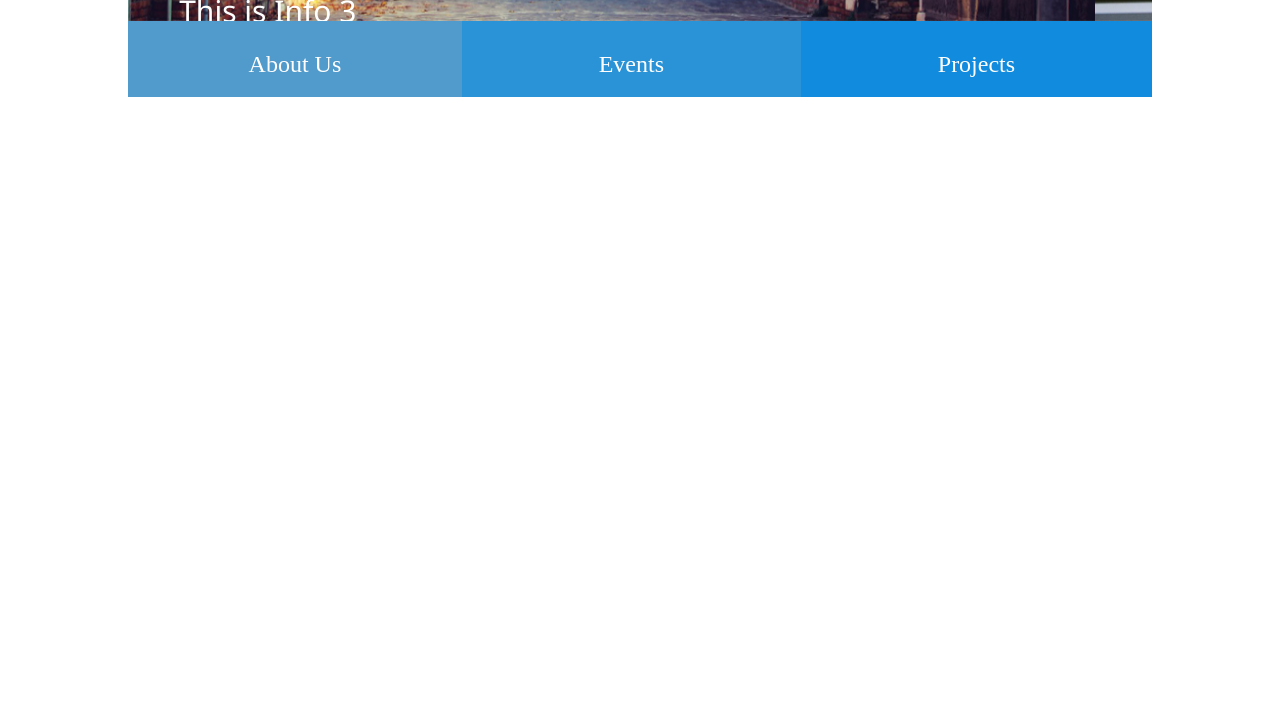
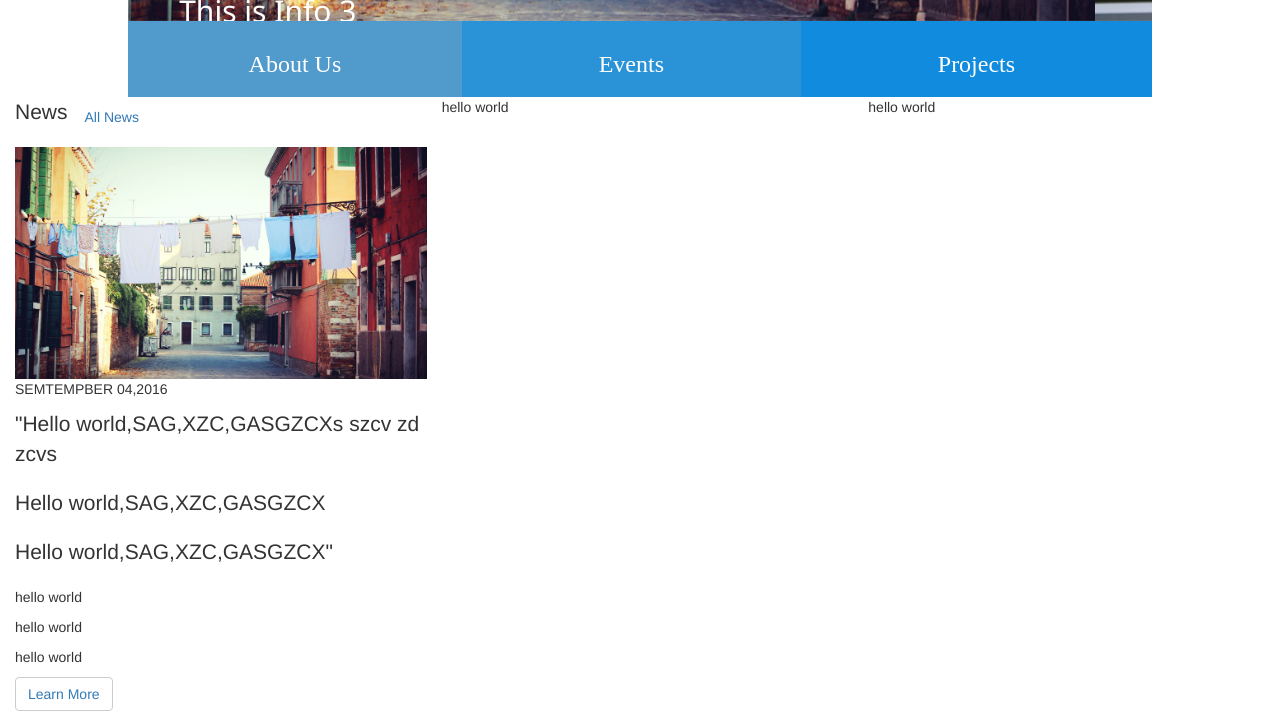
Before and after one commit to YutSean/html_template, a plain HTML site: page demo.html in a window 1280 px wide. Shown: the part 755-1466 px from the top of the page. Before the commit the page ends 852 px from the top, so only its background shows below. Drawn offline with Linux system fonts and the light colour scheme.

Commit message:
feature: complete news column

```diff
--- a/demo.html
+++ b/demo.html
@@ -90,10 +90,25 @@
         </div>
     </div>
     <div id="content">
-        <div class="news"></div>
-        <div class="events"></div>
-        <div class="publications"></div>
+        <div class="news col-xs-4">
+            <ul class="nav nav-pills navbar-left">
+                <li><p class="lead">News</p></li>
+                <li><a href="#"><p class="all">All News</p></a></li>
+            </ul>
+            <img class="image-responsive" src="image/p_big1.jpg" style="width:100%;height:auto" alt="" id="news_image">
+            <p class="date">SEMTEMPBER 04,2016</p>
+            <p class="lead">"Hello world,SAG,XZC,GASGZCXs szcv zd zcvs </p>
+            <p class="lead"> Hello world,SAG,XZC,GASGZCX</p>
+            <p class="lead"> Hello world,SAG,XZC,GASGZCX"</p>
+            <p class="detail">hello world </p>
+            <p class="detail">hello world </p>
+            <p class="detail">hello world </p>
+            <button class="btn btn-default"><a href="#">Learn More</a></button>
+        </div>
+        <div class="events col-xs-4">hello world</div>
+        <div class="publications col-xs-4"> hello world</div>
     </div>
+
     <footer>
         <div class="contact"></div>
         <div class="detail"></div>
@@ -102,10 +117,10 @@
 </body>
 <link rel="stylesheet" href="css/demo.css">
 <link rel="stylesheet" href="css/header.css">
-
 <link rel="stylesheet" href="css/bootstrap.min.css">
 <link rel="stylesheet" href="css/nav.css">
 <link rel="stylesheet" href="css/slider.css">
+<link rel="stylesheet" href="css/content.css">
 <script src="js/jquery-3.1.0.js"></script>
 <script src="js/bootstrap.min.js"></script>
 <script>
```
